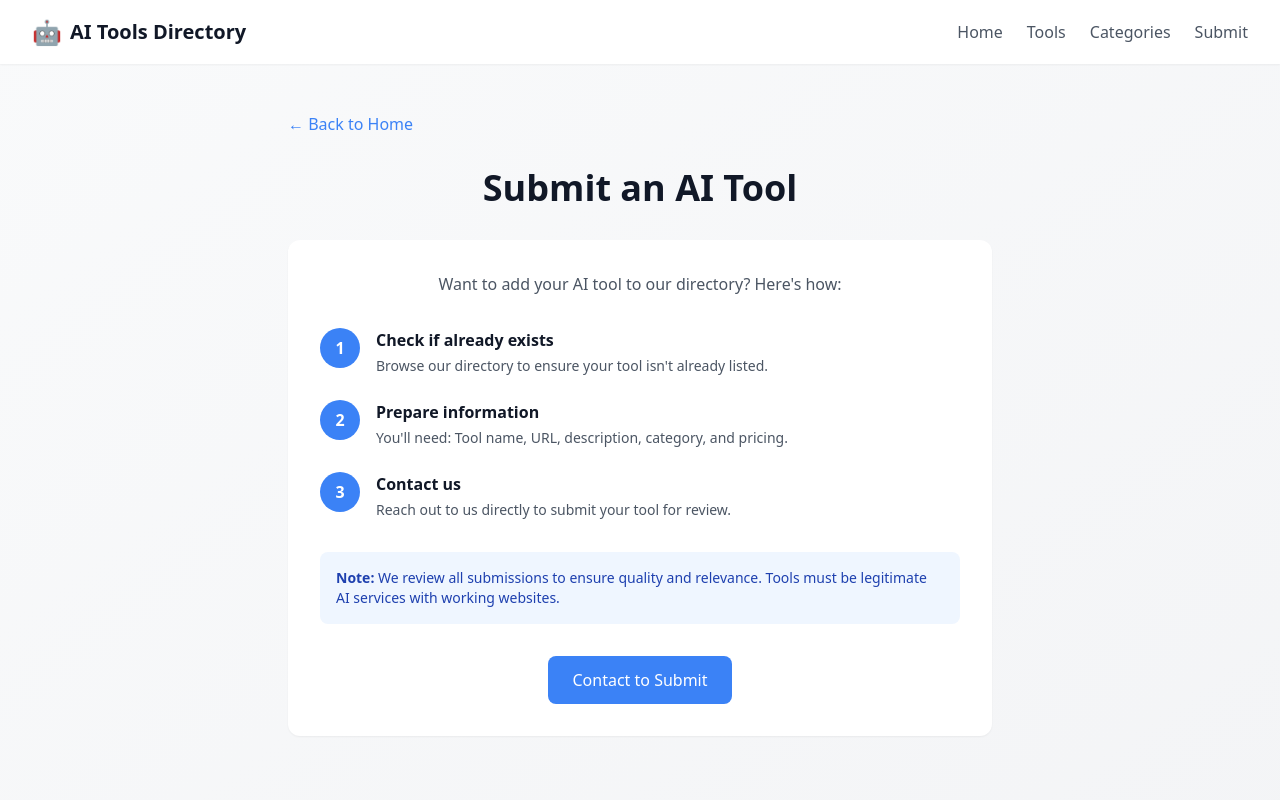
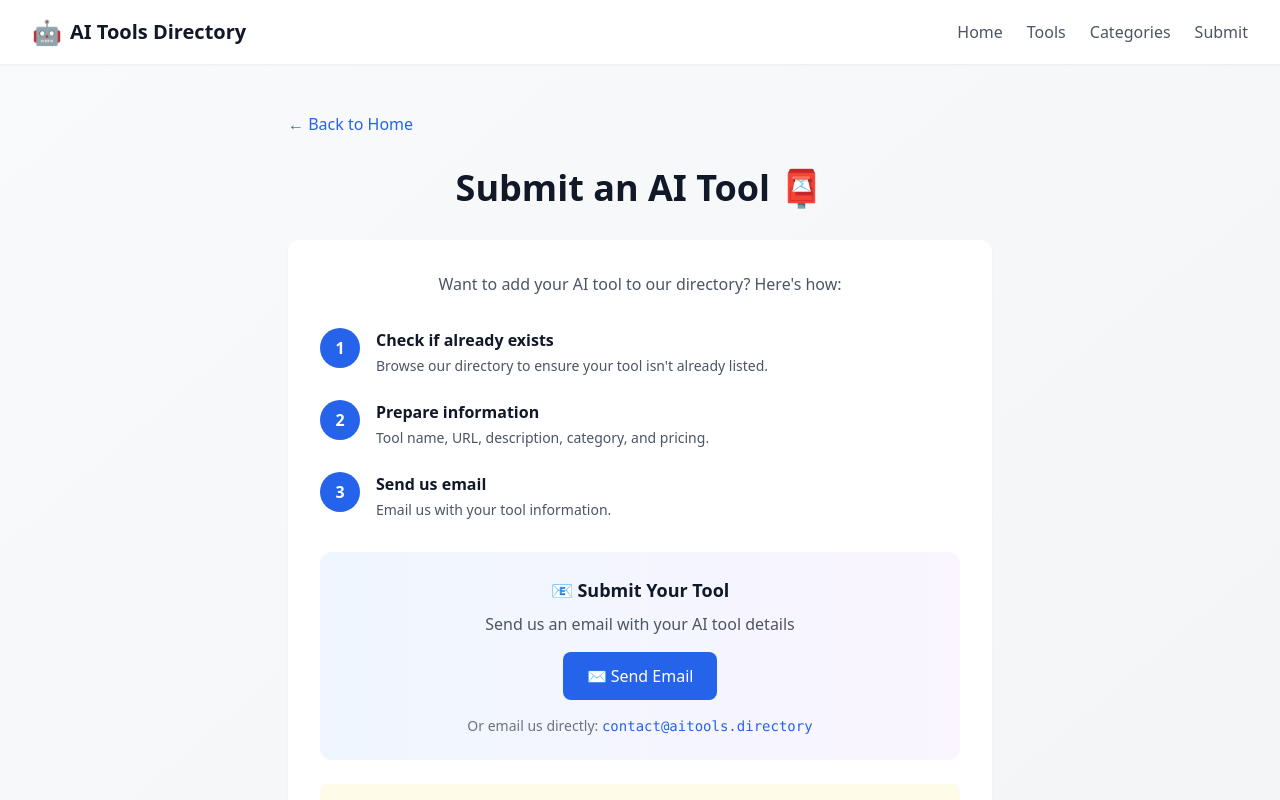
Before and after one commit to happytimes29/ai-tools-directory, a Next.js app: page /submit in a window 1280 px wide. Shown: the top 800 px of the page. Built offline with nearby package versions, Linux system fonts and the light colour scheme.

Commit message:
fix: submit page with email contact

```diff
--- a/src/app/submit/page.tsx
+++ b/src/app/submit/page.tsx
@@ -4,11 +4,11 @@ export default function SubmitPage() {
   return (
     <div className="max-w-3xl mx-auto px-4 sm:px-6 lg:px-8 py-12">
       <div className="mb-8">
-        <Link href="/" className="text-primary hover:underline">← Back to Home</Link>
+        <Link href="/" className="text-blue-600 hover:underline">← Back to Home</Link>
       </div>
 
       <h1 className="text-4xl font-bold text-gray-900 mb-8 text-center">
-        Submit an AI Tool
+        Submit an AI Tool 📮
       </h1>
 
       <div className="bg-white rounded-xl shadow-sm p-8">
@@ -16,9 +16,9 @@ export default function SubmitPage() {
           Want to add your AI tool to our directory? Here's how:
         </p>
 
-        <div className="space-y-6">
+        <div className="space-y-6 mb-8">
           <div className="flex gap-4">
-            <div className="flex-shrink-0 w-10 h-10 bg-primary text-white rounded-full flex items-center justify-center font-bold">
+            <div className="flex-shrink-0 w-10 h-10 bg-blue-600 text-white rounded-full flex items-center justify-center font-bold">
               1
             </div>
             <div>
@@ -28,40 +28,49 @@ export default function SubmitPage() {
           </div>
 
           <div className="flex gap-4">
-            <div className="flex-shrink-0 w-10 h-10 bg-primary text-white rounded-full flex items-center justify-center font-bold">
+            <div className="flex-shrink-0 w-10 h-10 bg-blue-600 text-white rounded-full flex items-center justify-center font-bold">
               2
             </div>
             <div>
               <h3 className="font-semibold text-gray-900 mb-1">Prepare information</h3>
-              <p className="text-gray-600 text-sm">You'll need: Tool name, URL, description, category, and pricing.</p>
+              <p className="text-gray-600 text-sm">Tool name, URL, description, category, and pricing.</p>
             </div>
           </div>
 
           <div className="flex gap-4">
-            <div className="flex-shrink-0 w-10 h-10 bg-primary text-white rounded-full flex items-center justify-center font-bold">
+            <div className="flex-shrink-0 w-10 h-10 bg-blue-600 text-white rounded-full flex items-center justify-center font-bold">
               3
             </div>
             <div>
-              <h3 className="font-semibold text-gray-900 mb-1">Contact us</h3>
-              <p className="text-gray-600 text-sm">Reach out to us directly to submit your tool for review.</p>
+              <h3 className="font-semibold text-gray-900 mb-1">Send us email</h3>
+              <p className="text-gray-600 text-sm">Email us with your tool information.</p>
             </div>
           </div>
         </div>
 
-        <div className="mt-8 p-4 bg-blue-50 rounded-lg">
-          <p className="text-sm text-blue-800">
-            <strong>Note:</strong> We review all submissions to ensure quality and relevance.
-            Tools must be legitimate AI services with working websites.
+        <div className="bg-gradient-to-r from-blue-50 to-purple-50 rounded-xl p-6 text-center">
+          <h3 className="font-bold text-lg text-gray-900 mb-2">
+            📧 Submit Your Tool
+          </h3>
+          <p className="text-gray-600 mb-4">
+            Send us an email with your AI tool details
+          </p>
+          <a
+            href="mailto:contact@aitools.directory?subject=AI Tool Submission&body=Hi,%0A%0AI would like to submit my AI tool to your directory.%0A%0ATool Name:%0AURL:%0ADescription:%0ACategory:%0APricing:%0A%0AThank you!"
+            className="inline-block px-6 py-3 bg-blue-600 text-white rounded-lg font-medium hover:bg-blue-700 transition"
+          >
+            ✉️ Send Email
+          </a>
+          <p className="text-gray-500 text-sm mt-4">
+            Or email us directly: <span className="font-mono text-blue-600">contact@aitools.directory</span>
           </p>
         </div>
 
-        <div className="mt-8 text-center">
-          <a
-            href="mailto:contact@example.com?subject=AI Tool Submission"
-            className="inline-block px-6 py-3 bg-primary text-white rounded-lg font-medium hover:bg-blue-600 transition"
-          >
-            Contact to Submit
-          </a>
+        <div className="mt-6 p-4 bg-yellow-50 rounded-lg">
+          <p className="text-sm text-yellow-800">
+            <strong>⏱️ Review Time:</strong> We review all submissions within 3-5 business days.
+            Tools must be legitimate AI services with working websites.
+          </p>
         </div>
       </div>
     </div>
```
